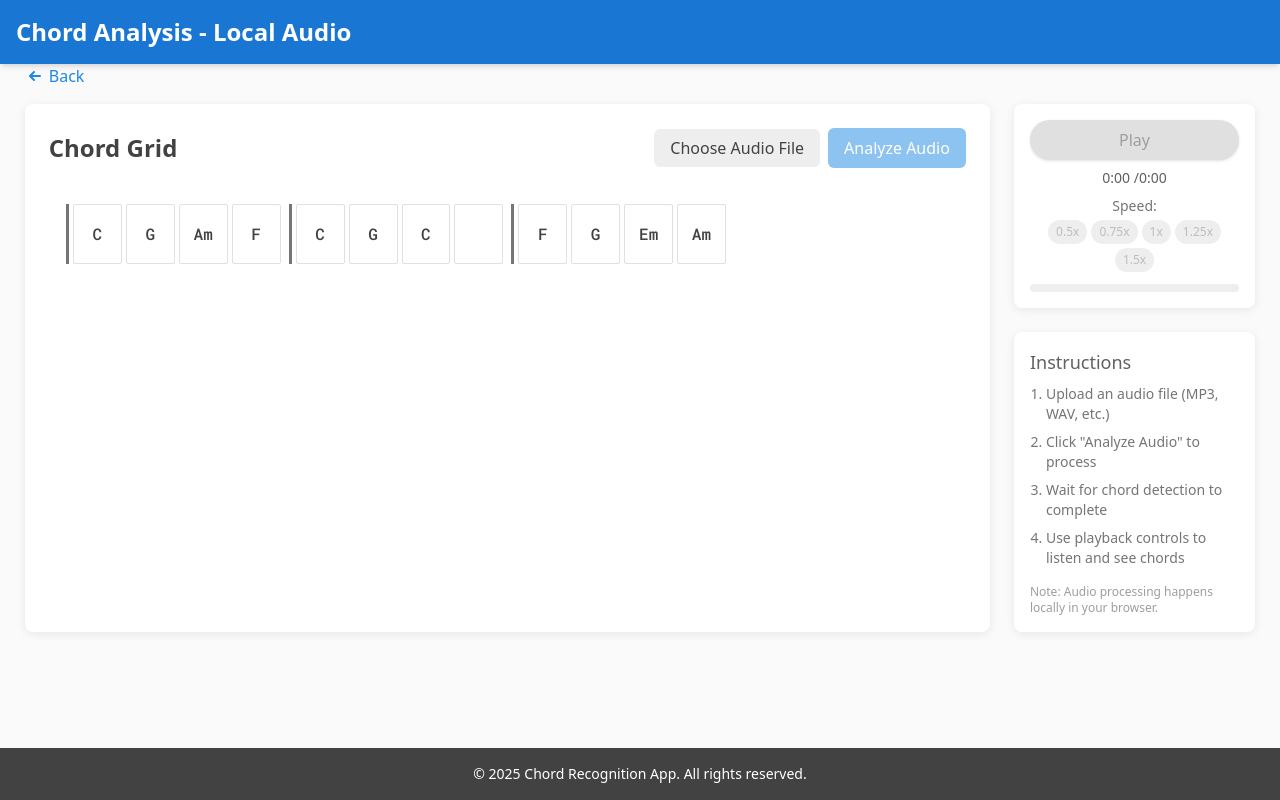
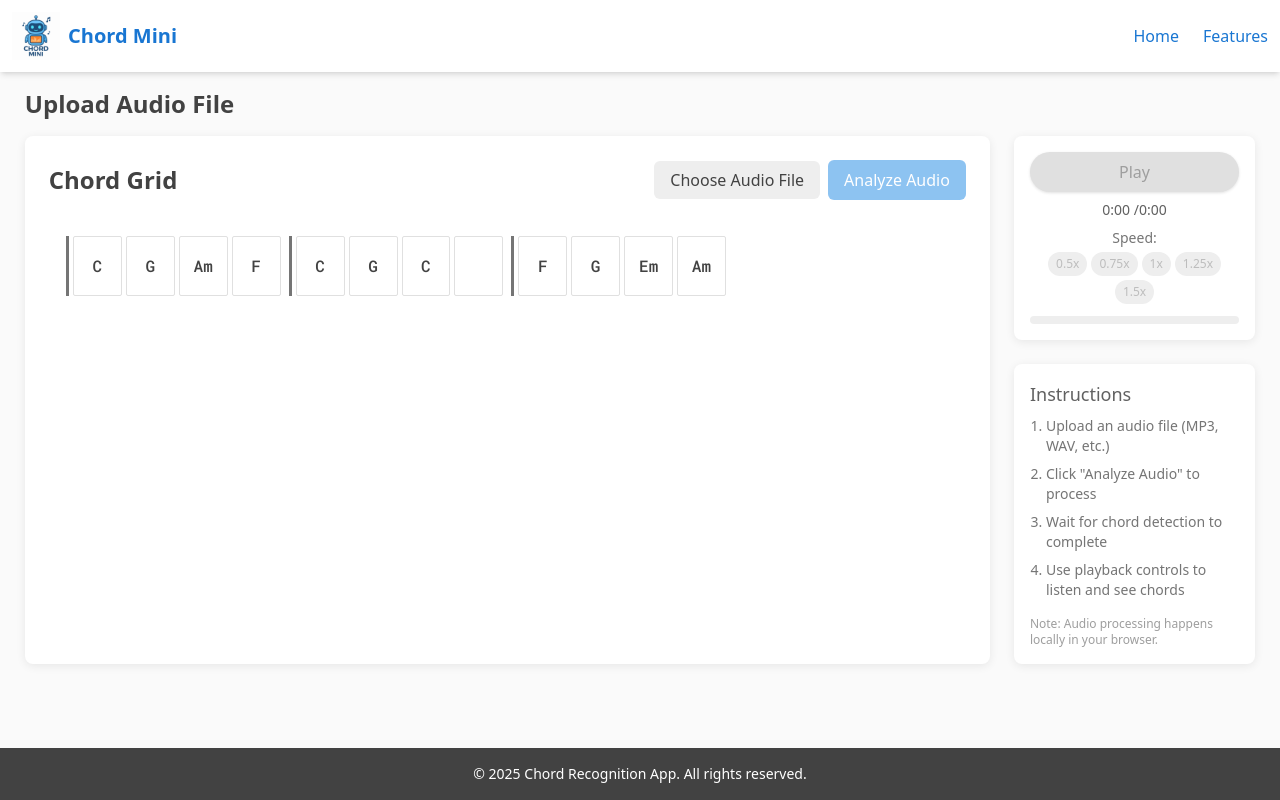
Before and after one commit to ptnghia-j/ChordMiniApp, a Next.js app: page /analyze in a window 1280 px wide. Built offline with nearby package versions, Linux system fonts and the light colour scheme; no server answers; the database is empty.

Commit message:
minor change

```diff
--- a/src/app/analyze/[videoId]/page.tsx
+++ b/src/app/analyze/[videoId]/page.tsx
@@ -2,6 +2,7 @@
 
 import { useState, useRef, useEffect, useCallback } from 'react';
 import Link from 'next/link';
+import Image from 'next/image';
 import { useParams } from 'next/navigation';
 import { analyzeAudio, ChordDetectionResult } from '@/services/chordRecognitionService';
 import { BeatInfo, BeatPosition, DownbeatInfo } from '@/services/beatDetectionService';
@@ -1034,19 +1035,34 @@ export default function YouTubeVideoAnalyzePage() {
 
       <div className="container mx-auto px-1 sm:px-2 md:px-3 py-0 min-h-screen bg-white" style={{ maxWidth: "98%" }}>
         <div className="bg-white shadow-md rounded-lg overflow-hidden">
-        {/* Header */}
-        <div className="p-3 border-b border-gray-200 flex justify-between items-center">
-          <Link
-            href="/"
-            className="text-gray-500 hover:text-gray-700 transition-colors"
-          >
-            <svg xmlns="http://www.w3.org/2000/svg" className="h-5 w-5 inline mr-2" fill="none" viewBox="0 0 24 24" stroke="currentColor">
-              <path strokeLinecap="round" strokeLinejoin="round" strokeWidth={2} d="M10 19l-7-7m0 0l7-7m-7 7h18" />
-            </svg>
-            Back to Search
-          </Link>
-
-          {/* Control buttons removed from here - moved to ChordGrid component */}
+        {/* Navigation Bar - Sticky */}
+        <div className="sticky top-0 bg-white text-gray-800 p-3 border-b border-gray-200 block shadow-md z-50">
+          <div className="container mx-auto flex justify-between items-center">
+            <div className="flex items-center">
+              <Image
+                src="/chordMiniLogo.png"
+                alt="ChordMini Logo"
+                width={48}
+                height={48}
+                className="mr-2"
+              />
+              <h1 className="text-xl font-bold text-primary-700">Chord Mini</h1>
+            </div>
+            <nav>
+              <ul className="flex space-x-6">
+                <li>
+                  <Link href="/" className="text-primary-700 hover:text-primary-800 transition-colors font-medium">
+                    Home
+                  </Link>
+                </li>
+                <li>
+                  <Link href="/features" className="text-primary-700 hover:text-primary-800 transition-colors font-medium">
+                    Features
+                  </Link>
+                </li>
+              </ul>
+            </nav>
+          </div>
         </div>
 
         {/* Main content area - now full width with no padding */}
@@ -1255,32 +1271,7 @@ export default function YouTubeVideoAnalyzePage() {
                         preferredAudioSource={preferredAudioSource}
                       />
 
-                      {/* Floating control buttons - fixed to viewport */}
-                      <div className="fixed top-4 right-4 z-50 flex space-x-2 p-2 bg-white bg-opacity-80 backdrop-blur-sm rounded-lg shadow-md">
-                        <button
-                          onClick={toggleFollowMode}
-                          className={`px-3 py-1 text-xs rounded-full shadow-md ${
-                            isFollowModeEnabled
-                              ? 'bg-blue-600 text-white'
-                              : 'bg-gray-200 text-gray-700 hover:bg-gray-300'
-                          }`}
-                          title={isFollowModeEnabled ? "Disable auto-scroll" : "Enable auto-scroll"}
-                        >
-                          {isFollowModeEnabled ? "Auto-scroll: ON" : "Auto-scroll: OFF"}
-                        </button>
-
-                        <button
-                          onClick={toggleAudioSource}
-                          className={`px-3 py-1 text-xs rounded-full shadow-md ${
-                            preferredAudioSource === 'extracted'
-                              ? 'bg-green-600 text-white'
-                              : 'bg-purple-600 text-white'
-                          }`}
-                          title="Switch audio source"
-                        >
-                          {preferredAudioSource === 'extracted' ? "Audio: Extracted" : "Audio: YouTube"}
-                        </button>
-                      </div>
+                      {/* Control buttons moved to the component level */}
 
                       {/* Collapsible Analysis Summary */}
                       <AnalysisSummary
@@ -1508,9 +1499,36 @@ export default function YouTubeVideoAnalyzePage() {
               }`}
               style={{
                 maxWidth: isVideoMinimized ? '250px' : '500px',
-                pointerEvents: 'auto'
+                pointerEvents: 'auto',
+                zIndex: 55 // Ensure this is below the control buttons (z-60) but above other content
               }}
             >
+              {/* Floating control buttons - fixed to top of the YouTube player */}
+              <div className="absolute -top-10 right-0 z-60 flex space-x-2 p-2 bg-white bg-opacity-80 backdrop-blur-sm rounded-lg shadow-md">
+                <button
+                  onClick={toggleFollowMode}
+                  className={`px-3 py-1 text-xs rounded-full shadow-md ${
+                    isFollowModeEnabled
+                      ? 'bg-blue-600 text-white'
+                      : 'bg-gray-200 text-gray-700 hover:bg-gray-300'
+                  }`}
+                  title={isFollowModeEnabled ? "Disable auto-scroll" : "Enable auto-scroll"}
+                >
+                  {isFollowModeEnabled ? "Auto-scroll: ON" : "Auto-scroll: OFF"}
+                </button>
+
+                <button
+                  onClick={toggleAudioSource}
+                  className={`px-3 py-1 text-xs rounded-full shadow-md ${
+                    preferredAudioSource === 'extracted'
+                      ? 'bg-green-600 text-white'
+                      : 'bg-purple-600 text-white'
+                  }`}
+                  title="Switch audio source"
+                >
+                  {preferredAudioSource === 'extracted' ? "Audio: Extracted" : "Audio: YouTube"}
+                </button>
+              </div>
               <div className="relative">
                 {/* Minimize/Maximize button */}
                 <button
--- a/src/app/analyze/page.tsx
+++ b/src/app/analyze/page.tsx
@@ -2,6 +2,7 @@
 
 import { useState, useRef, useEffect } from 'react';
 import Link from 'next/link';
+import Image from 'next/image';
 import { analyzeAudio, ChordDetectionResult } from '@/services/chordRecognitionService';
 import { BeatInfo } from '@/services/beatDetectionService';
 import ChordGrid from '@/components/ChordGrid';
@@ -225,20 +226,38 @@ export default function LocalAudioAnalyzePage() {
 
   return (
     <div className="flex flex-col min-h-screen bg-gray-50">
-      <header className="bg-primary-700 text-white p-4 shadow-md">
-        <div className="container mx-auto">
-          <h1 className="text-2xl font-bold">Chord Analysis - Local Audio</h1>
+      {/* Navigation Bar - Sticky */}
+      <div className="sticky top-0 bg-white text-gray-800 p-3 shadow-md block z-50">
+        <div className="container mx-auto flex justify-between items-center">
+          <div className="flex items-center">
+            <Image
+              src="/chordMiniLogo.png"
+              alt="ChordMini Logo"
+              width={48}
+              height={48}
+              className="mr-2"
+            />
+            <h1 className="text-xl font-bold text-primary-700">Chord Mini</h1>
+          </div>
+          <nav>
+            <ul className="flex space-x-6">
+              <li>
+                <Link href="/" className="text-primary-700 hover:text-primary-800 transition-colors font-medium">
+                  Home
+                </Link>
+              </li>
+              <li>
+                <Link href="/features" className="text-primary-700 hover:text-primary-800 transition-colors font-medium">
+                  Features
+                </Link>
+              </li>
+            </ul>
+          </nav>
         </div>
-      </header>
+      </div>
 
       <main className="flex-grow container mx-auto px-1 sm:px-2 md:px-3" style={{ maxWidth: "98%" }}>
-        {/* Back button */}
-        <Link href="/" className="inline-flex items-center text-primary-600 mb-4 hover:text-primary-700 transition-colors">
-          <svg xmlns="http://www.w3.org/2000/svg" className="h-5 w-5 mr-1" viewBox="0 0 20 20" fill="currentColor">
-            <path fillRule="evenodd" d="M9.707 14.707a1 1 0 01-1.414 0l-4-4a1 1 0 010-1.414l4-4a1 1 0 011.414 1.414L7.414 9H15a1 1 0 110 2H7.414l2.293 2.293a1 1 0 010 1.414z" clipRule="evenodd" />
-          </svg>
-          Back
-        </Link>
+        <h2 className="text-2xl font-bold text-gray-800 my-4">Upload Audio File</h2>
 
         <div className="flex flex-col lg:flex-row gap-6">
           {/* Left side - Chord Grid (80% width) */}
```
Also changed, not shown: src/app/page.tsx (+6 -82 lines).
